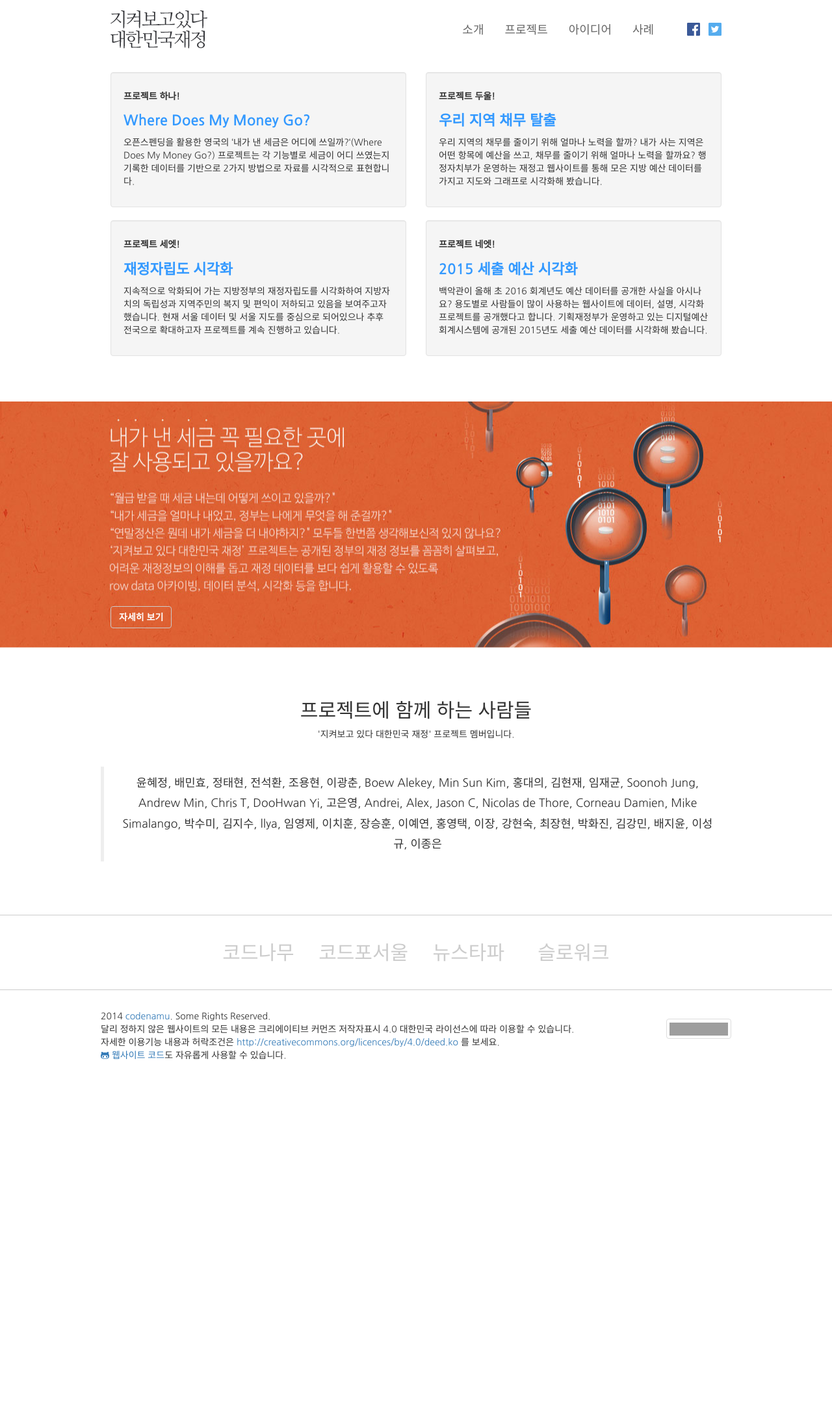
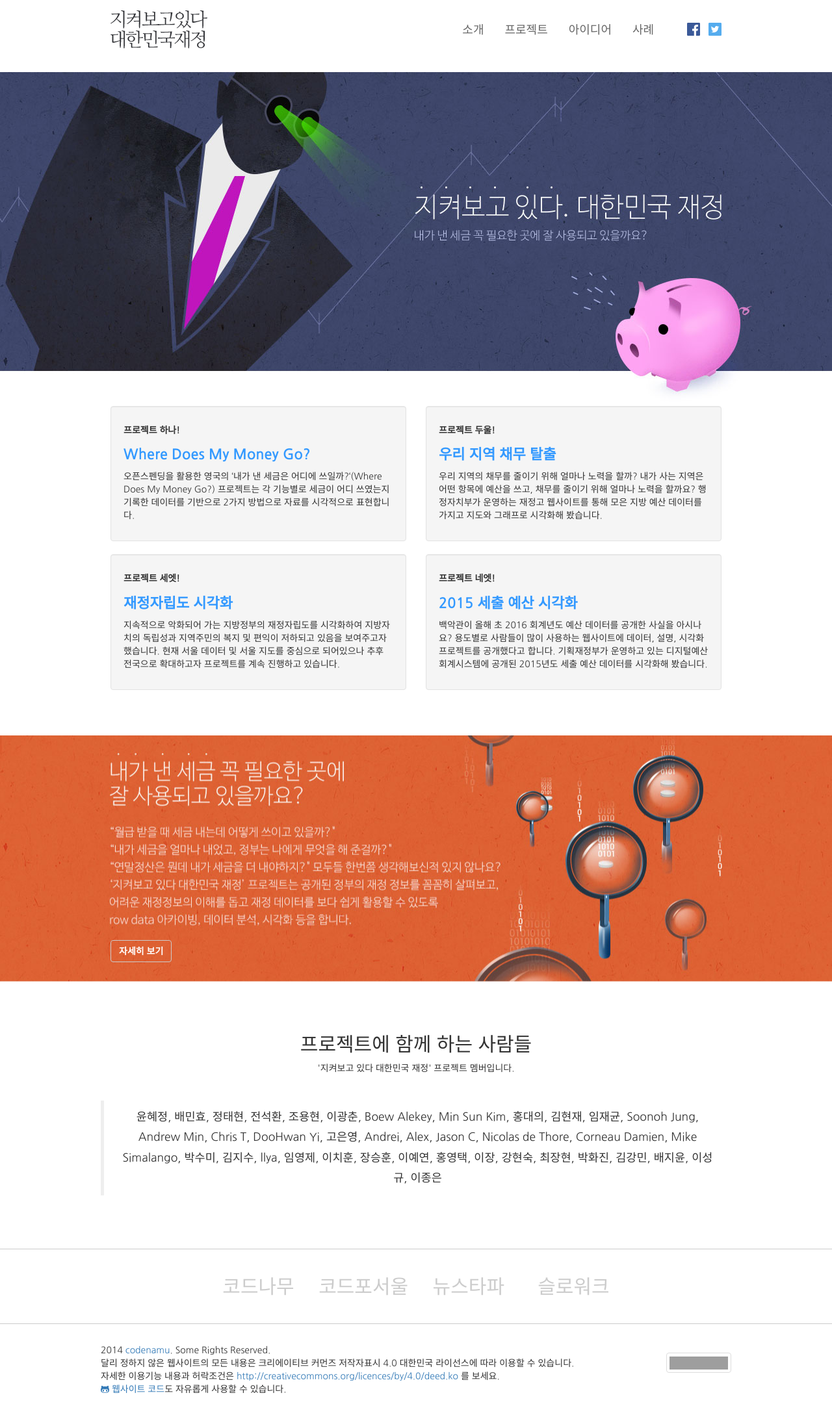
Before and after one commit to codenamu/2015-transparency, a Jekyll site: the page built from index.html, in a window 1280 px wide. Shown: the whole page at 65% size. Built offline with Jekyll 4.4.1, drawn with Linux system fonts in a browser that asks for light colours; nearby versions of some CDN libraries; Markdown is read by kramdown in place of the engine named in the settings; before the commit the page ends 1644 px from its top, so only the background shows below that; grey boxes are pictures that could not be loaded.

Commit message:
fix slug config

```diff
--- a/_layouts/default.html
+++ b/_layouts/default.html
@@ -4,11 +4,12 @@
   {% include head.html %}
 
   {% assign slug = page.url | remove:'.html' | remove:'.md' | slugify  %}
+
   {% if slug contains 'project-' %}
     {% assign slug = 'project' %}
   {% endif %}
 
-  <body{% if slug %} class="{{ slug }}"{% endif %}>
+  <body{% if page.slug %} class="{{ page.slug }}"{% else %}{% if slug %} class="{{ slug }}" {% endif %}{% endif %}>
 
     {% include header.html %}
 
--- a/css/main.scss
+++ b/css/main.scss
@@ -52,7 +52,7 @@
   background-size: cover;
 }
 
-.index #splash {
+.front #splash, .index #splash {
   height: 514px;
 }
 
```
